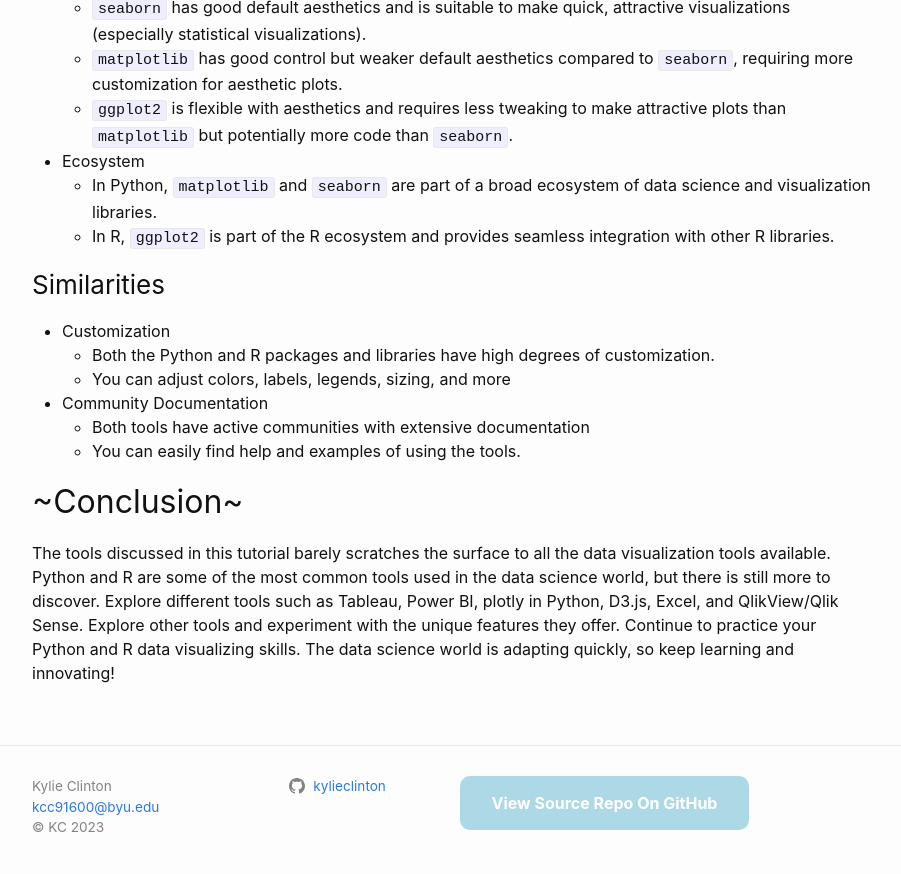
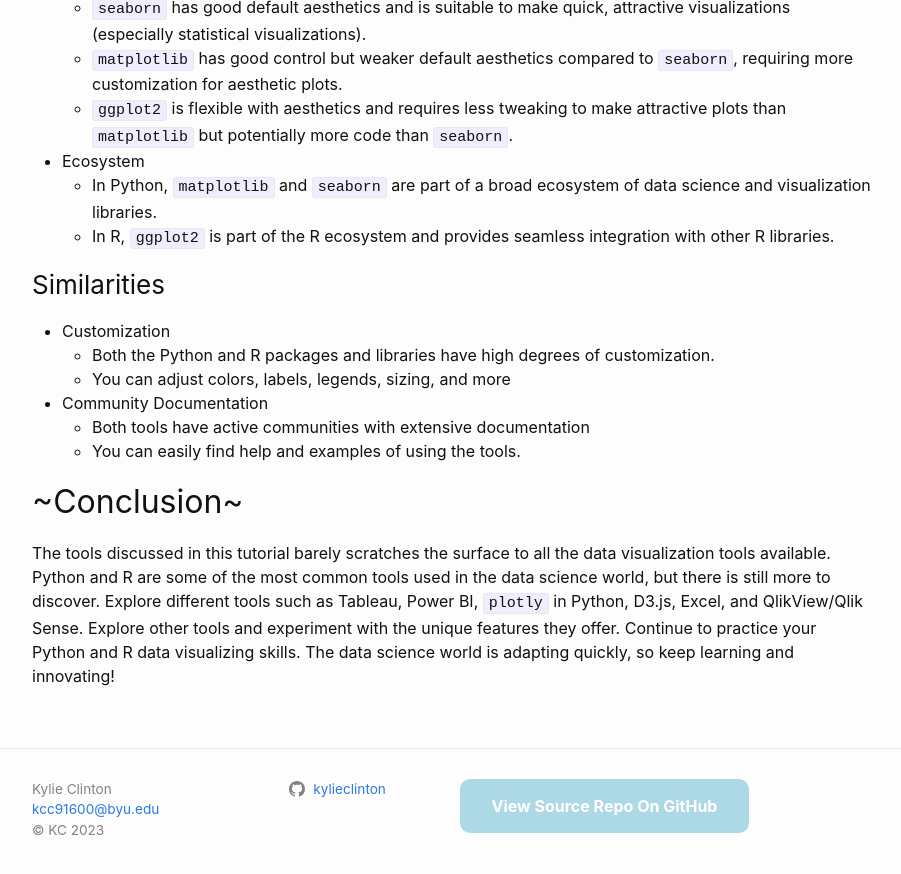
Before and after one commit to kylieclinton/blog386, a Jekyll site: the page built from _posts/2023-09-01-first-post.md, in a window 1280 px wide and 900 px high, scrolled down 6487 px. Shown: the top 874 px of the window, without its empty margins (188-1089 px from the left). Built offline with Jekyll 4.4.1, drawn with Linux system fonts in a browser that asks for light colours; comment, search, counter and statistics services are not loaded; some of the changed text lies outside the part shown.

````diff
--- a/_posts/2023-09-01-first-post.md
+++ b/_posts/2023-09-01-first-post.md
@@ -79,7 +79,7 @@ plt.savefig('top_10_countries_box.png', format='png')
 R is a great tool for data scientists. It is built to interpret data graphically, making it easy to create visualizations with the programming language. R has a base graphical library loaded to make visualizations simply, but this tutorial will focus on one of the optional libraries, `ggplot2`. `ggplot2` is a coherent system for building and describing graphs. The syntax can be longer than the base R graphics, but it gives more room for creativity and aesthetics. To show the similarities and differences in making visualizations in Python vs. R, the below steps will show how to make the same kind of graphs as above in Python.
 
 ### Step 1: Load Libraries and Data
-Just as in Python, we need to start by loading the libraries we need to make our graphs, and loading the data. The dplyr library makes syntax more straightforward to use, and `ggplot2` will help us make our graphs.
+Just as in Python, we need to start by loading the libraries we need to make our graphs, and loading the data. The `dplyr` library makes syntax more straightforward to use, and `ggplot2` will help us make our graphs.
 ```
 library(ggplot2) # graphics package
 library(dplyr) # consistent and clear syntax
@@ -160,4 +160,4 @@ Let's delve into what makes the Python and R tools we used in the tutorial simil
   - You can easily find help and examples of using the tools.
 
 ## ~Conclusion~
-The tools discussed in this tutorial barely scratches the surface to all the data visualization tools available. Python and R are some of the most common tools used in the data science world, but there is still more to discover. Explore different tools such as Tableau, Power BI, plotly in Python, D3.js, Excel, and QlikView/Qlik Sense. Explore other tools and experiment with the unique features they offer. Continue to practice your Python and R data visualizing skills. The data science world is adapting quickly, so keep learning and innovating!
+The tools discussed in this tutorial barely scratches the surface to all the data visualization tools available. Python and R are some of the most common tools used in the data science world, but there is still more to discover. Explore different tools such as Tableau, Power BI, `plotly` in Python, D3.js, Excel, and QlikView/Qlik Sense. Explore other tools and experiment with the unique features they offer. Continue to practice your Python and R data visualizing skills. The data science world is adapting quickly, so keep learning and innovating!
````
